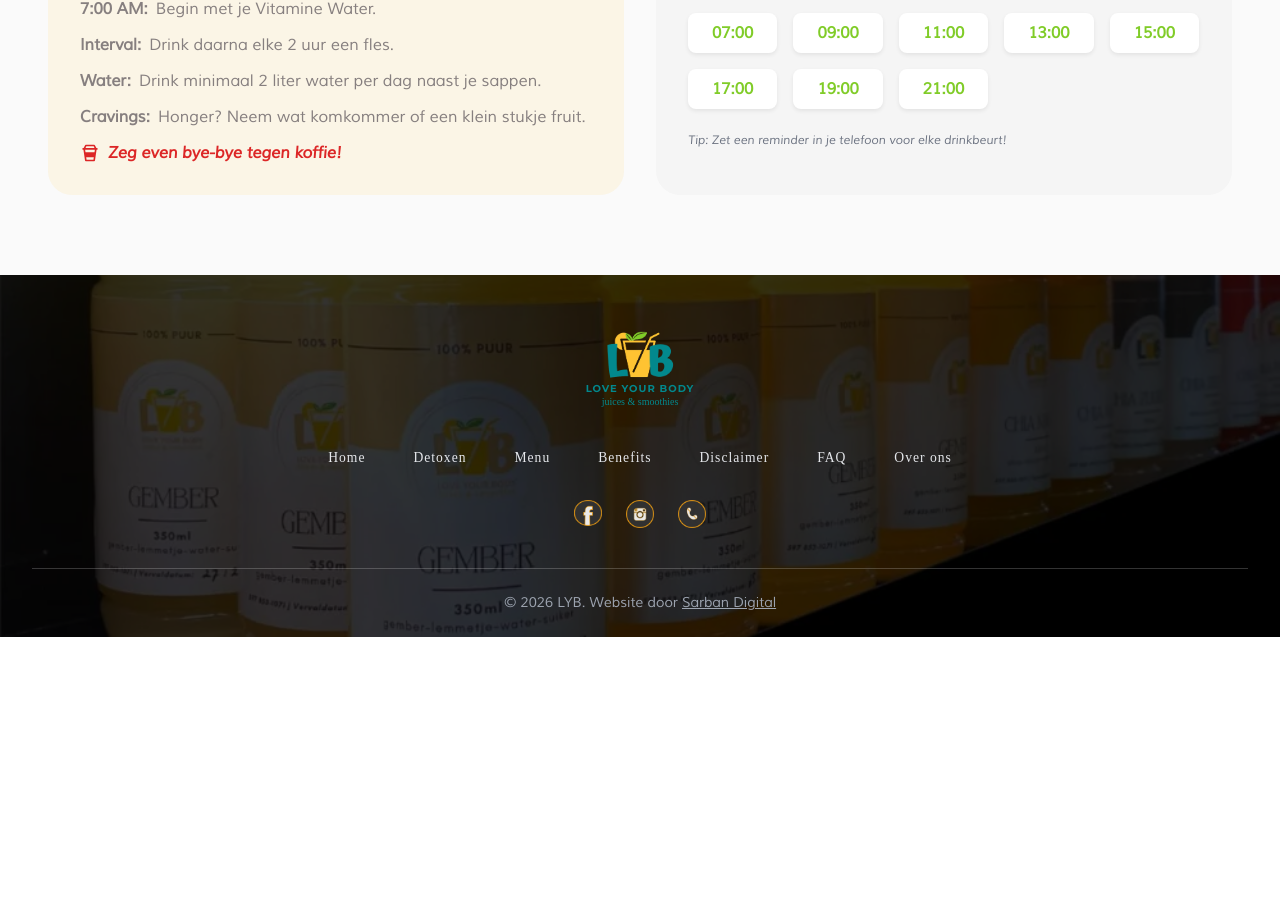
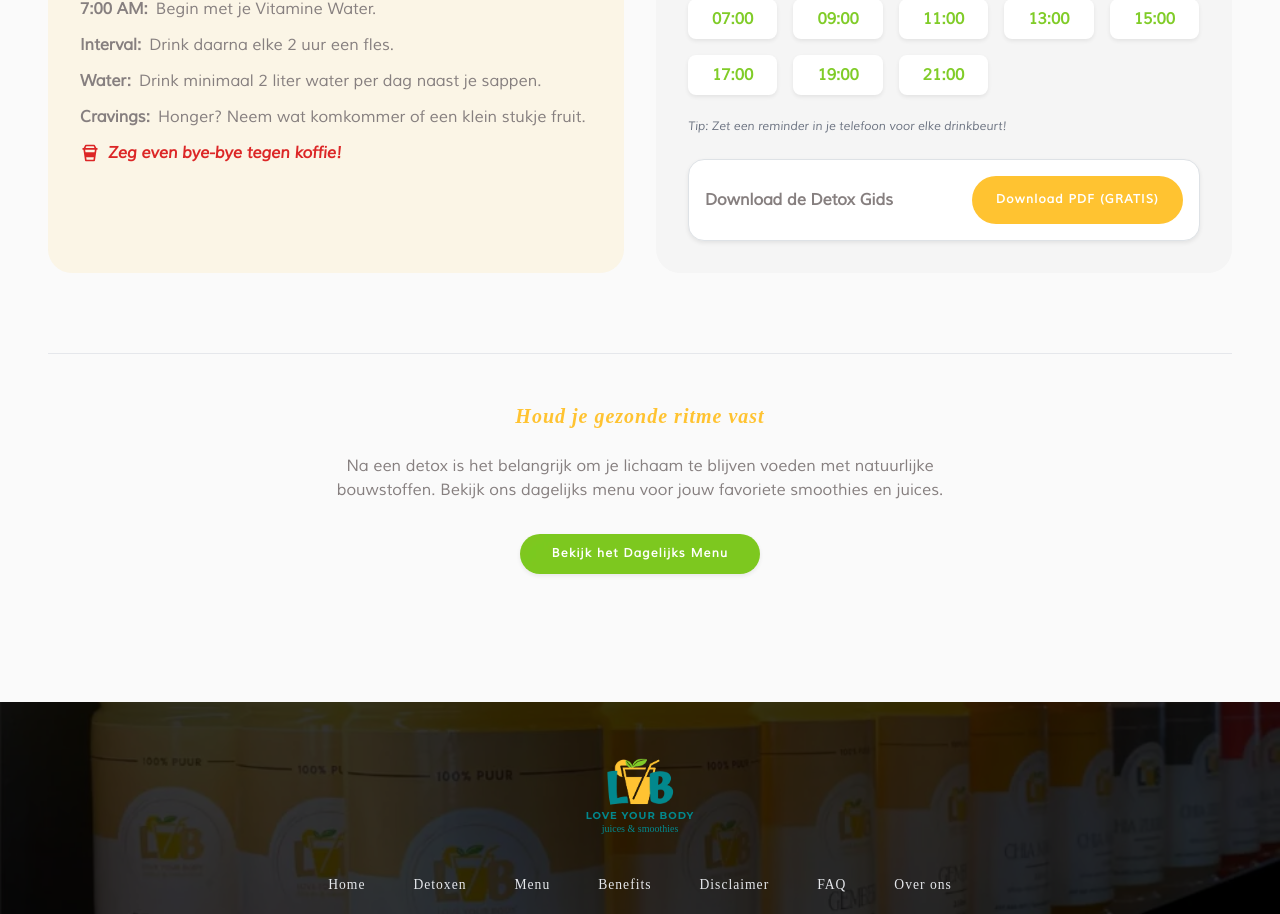
Before and after one commit to Alfijah/lyb-app, a React (Vite) app: page /detoxen in a window 1280 px wide. Shown: the part 1954-2868 px from the top of the page. Before the commit the page ends 2591 px from the top, so only its background shows below. Built offline with nearby package versions, Linux system fonts and the light colour scheme; a web font is replaced by a local one.

Commit message:
extra links added

```diff
--- a/src/components/Purpose.tsx
+++ b/src/components/Purpose.tsx
@@ -60,7 +60,7 @@ export default function Purpose() {
                     <div className="text-left flex-1 flex flex-col pt-4">
                         <motion.h3
                             variants={fadeInLeft}
-                            className="categoryText italic font-semibold text-lg"
+                            className="categoryText italic"
                         >
                             Detox & Balans
                         </motion.h3>
--- a/src/components/tools/Button.tsx
+++ b/src/components/tools/Button.tsx
@@ -39,7 +39,7 @@ export default function WipeButton({
     rounded-full
     px-8 py-[12px]
     shadow-sm hover:shadow-md
-    text-sm font-bold tracking-widest
+    text-xs font-bold tracking-widest
     transition-all duration-300
     active:scale-95
     ${className}
--- a/src/index.css
+++ b/src/index.css
@@ -21,12 +21,14 @@ html {
 @font-face {
   font-family: "Muli";
   src: url("./assets/fonts/Muli-Regular.ttf") format("truetype");
+  font-display: swap;
   font-weight: 400;
 }
 
 @font-face {
   font-family: "Muli";
   src: url("./assets/fonts/Muli-Italic.ttf") format("truetype");
+  font-display: swap;
   font-weight: 400;
   font-style: italic;
 }
@@ -34,6 +36,7 @@ html {
 @font-face {
   font-family: "Dancing Script";
   src: url("./assets/fonts/Dancing_Script/DancingScript-VariableFont_wght.ttf") format("truetype");
+  font-display: swap;
   font-weight: lighter;
   font-style: normal;
 }
@@ -41,6 +44,7 @@ html {
 @font-face {
   font-family: "Original Surfer";
   src: url("./assets/fonts/Playfair_Display/PlayfairDisplay-VariableFont_wght.ttf") format("truetype");
+  font-display: swap;
 }
 
 body {
@@ -127,7 +131,7 @@ h2 {
 .categoryText {
   font-family: 'Muli', serif;
   color: rgb(134, 127, 127);
-  font-size: 1.2rem;
+  font-size: 1.1rem;
   text-transform: none;
   letter-spacing: 1px;
 }
--- a/src/pages/AboutUs.tsx
+++ b/src/pages/AboutUs.tsx
@@ -4,6 +4,7 @@ import { fadeInUp } from "../animations/Varianten";
 import about1 from "../assets/about/chef.webp";
 import about2 from "../assets/about/IMG-20240627-WA0001.webp";
 import blender from "../assets/about/blender.webp";
+import WipeButton from "../components/tools/Button";
 
 export default function About() {
   return (
@@ -77,17 +78,33 @@ export default function About() {
           </div>
 
           {/* Tweede Rij: Sfeerbeeld / Team Image */}
+          <div className="flex flex-col lg:flex-row gap-8 lg:gap-16">
             <motion.div
               variants={fadeInUp}
-            className="w-full lg:w-[70%] overflow-hidden"
+              className="w-full lg:w-[50%] overflow-hidden"
             >
               <img
                 src={about2}
                 alt="Het team en de sfeer van Love Your Body"
-              className="w-full h-auto object-cover max-h-[600px] rounded-2xl shadow-sm"
+                className="w-full h-auto object-cover max-h-[600px] shadow-sm"
                 loading="lazy"
               />
             </motion.div>
+
+            <div className="flex flex-col justify-center lg:w-[50%] max-h-[250px] p-8 bg-bioGreen/5 rounded-2xl border border-bioGreen/10">
+              <motion.h3 className="text-xl font-bold mb-4 italic">Klaar voor een frisse start?</motion.h3>
+              <motion.p className="body-text mb-6">
+                Onze natuurlijke sappenkuren zijn de perfecte manier om je lichaam te resetten en je energieniveau een boost te geven.
+              </motion.p>
+              <WipeButton
+                to="/detoxen"
+                className="bg-bioGreen text-white"
+                ariaLabel="Bekijk onze detox kuren"
+              >
+                Ontdek de Detox Kuren
+              </WipeButton>
+            </div>
+          </div>
 
         </SectionWrapper>
       </div>
--- a/src/pages/DetoxPage.tsx
+++ b/src/pages/DetoxPage.tsx
@@ -159,8 +159,38 @@ export default function DetoxPage() {
                             <p className="mt-6 text-xs italic text-gray-500">
                                 Tip: Zet een reminder in je telefoon voor elke drinkbeurt!
                             </p>
+
+                            <div className="mt-4 p-3 bg-white rounded-2xl shadow-sm border border-gray-100 flex flex-col md:flex-row items-center justify-between gap-6">
+                                <div className="text-left">
+                                    <h4 className="body-text font-bold">Download de Detox Gids</h4>
+                                    {/* <p className="text-sm body-text">Alles wat je moet weten over je kuur, handig bij de hand op je telefoon.</p> */}
+                                </div>
+
+                                {/* We gebruiken een gewone 'a' tag met de 'download' property */}
+                                <a
+                                    href="/detox-instructies-lyb.pdf"
+                                    download="LYB_Detox_Instructies.pdf"
+                                    className="inline-flex items-center px-6 py-3 bg-darkYellow text-white rounded-full font-bold text-xs tracking-widest hover:bg-bioGreen transition-colors duration-300"
+                                >
+                                    Download PDF (GRATIS)
+                                </a>
+                            </div>
                         </SectionWrapper>
                     </div>
+
+                    <SectionWrapper className="mt-20 py-12 lg:text-center border-t border-gray-200">
+                        <h3 className="text-xl font-bold mb-4 italic text-darkYellow">Houd je gezonde ritme vast</h3>
+                        <p className="body-text mb-8 max-w-2xl mx-auto">
+                            Na een detox is het belangrijk om je lichaam te blijven voeden met natuurlijke bouwstoffen. Bekijk ons dagelijks menu voor jouw favoriete smoothies en juices.
+                        </p>
+                        <WipeButton
+                            to="/menu"
+                            style={{ backgroundImage: `url(${fruitBg})` }}
+                            className="text-white"
+                        >
+                            Bekijk het Dagelijks Menu
+                        </WipeButton>
+                    </SectionWrapper>
                 </div>
             </main>
         </>
```
Lines whose indentation alone changed are shown as unchanged.
